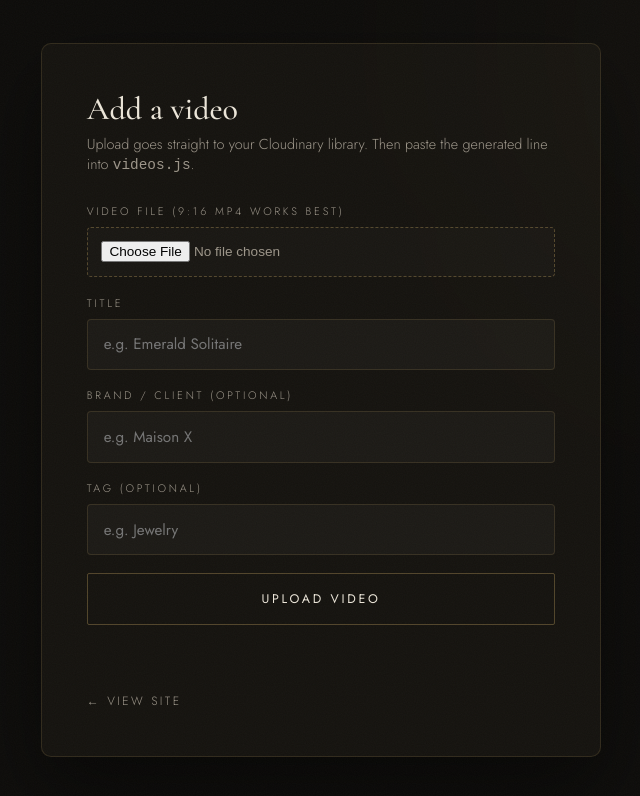
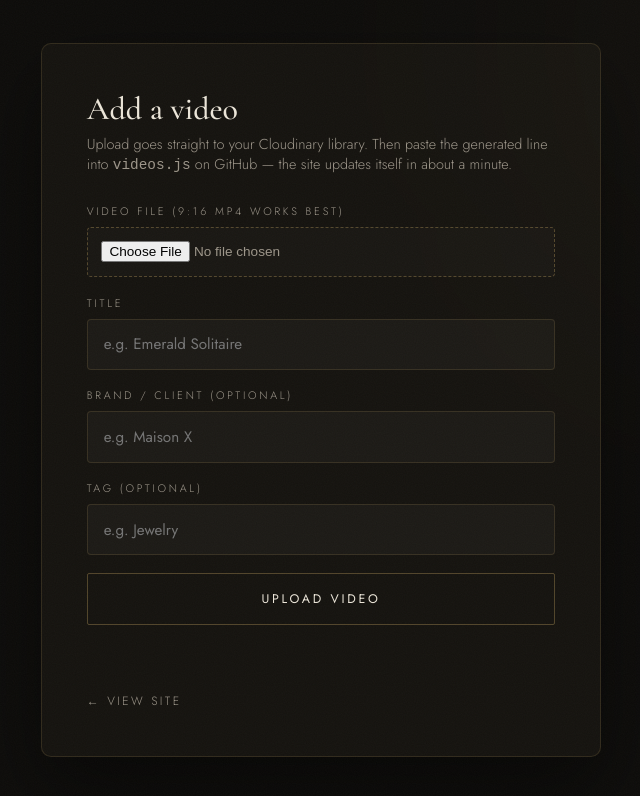
Before and after one commit to AnasBerradi/portfolio, a plain HTML site: page upload.html in a window 1280 px wide. Shown: the whole page, without its empty margins (319-959 px from the left). Drawn offline with nearby package versions, Linux system fonts and the light colour scheme.

Commit message:
Switch hosting to Cloudflare Pages (repo stays source of truth)

```diff
--- a/upload.html
+++ b/upload.html
@@ -16,7 +16,7 @@
 
   <div class="admin-panel">
     <h1>Add a video</h1>
-    <p class="admin-sub">Upload goes straight to your Cloudinary library. Then paste the generated line into <code>videos.js</code>.</p>
+    <p class="admin-sub">Upload goes straight to your Cloudinary library. Then paste the generated line into <code>videos.js</code> on GitHub — the site updates itself in about a minute.</p>
 
     <form id="upload-form">
       <div class="field">
```
Also changed, not shown: videos.js (+6 -3 lines), 1 other file.
